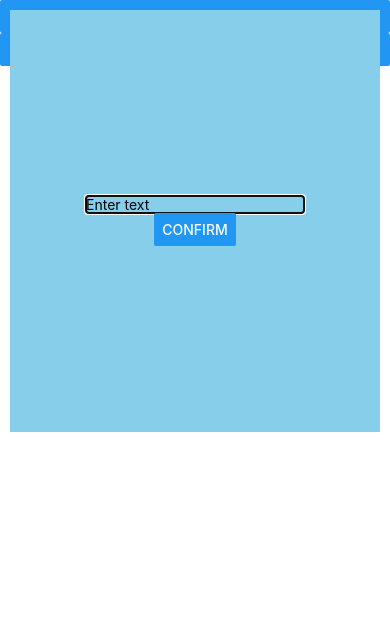
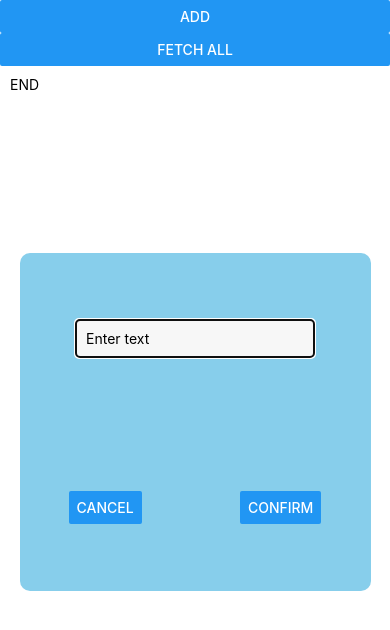
Before and after one commit to mare5x/BolhaJS, a React Native app in the folder BolhaMobile/: screen / in a window 390 px wide. Both pictures are taken after a click on the button "ADD". Shown: the top 630 px of the page. Built offline with nearby package versions, Linux system fonts and the light colour scheme.

Commit message:
Better InputDialog (cancel button).

```diff
--- a/BolhaMobile/App.js
+++ b/BolhaMobile/App.js
@@ -19,23 +19,38 @@ class InputDialog extends Component {
     this.props.onConfirm(this.state.text);
   }
 
+  _cancelButtonPressed = () => {
+    this.props.onCancel();
+  }
+
   render() {
     return (
       <Modal
         visible={this.props.visible}
         transparent={true}
       >
-        <View style={styles.inputDialog}>
+        {/* The outer view centers the inner view ... */}
+        <View style={styles.inputDialogOuter}>
+          <View style={styles.inputDialogInner}>
             <TextInput
+              style={styles.textInput}
               autoFocus={true}
               placeholder="Enter text"
               onChangeText={this._textChanged}
+            />
+
+            <View style={{flexDirection: "row", justifyContent: "space-around", alignSelf: "stretch"}}>
+              <Button
+                onPress={this._cancelButtonPressed}
+                title="Cancel"
               />
 
               <Button
                 onPress={this._confirmButtonPressed}
                 title="Confirm"
               />
+            </View>
+          </View>
         </View>
       </Modal>
     );
@@ -47,16 +62,19 @@ class TextList extends Component {
     super(props);
 
     this._id = 0;
-  }
-
-  state = {
+    this.state = {
       entries: [],
       inputDialogVisible: false
+    }
   }
 
   _inputDialogConfirmed = (text) => {
     this.setState({ inputDialogVisible: false });
     this._addItem(text);
+  }
+
+  _inputDialogCancelled = () => {
+    this.setState({ inputDialogVisible: false });
   }
 
   _addItem = (text) => {
@@ -93,6 +111,7 @@ class TextList extends Component {
         <InputDialog
           visible={this.state.inputDialogVisible}
           onConfirm={this._inputDialogConfirmed}
+          onCancel={this._inputDialogCancelled}
         />
 
         <FlatList
@@ -241,13 +260,25 @@ const styles = StyleSheet.create({
     fontWeight: 'bold'
   },
 
-  inputDialog: {
-    padding: 10,
-    margin: 10,
-    backgroundColor: 'skyblue',
-    height: '50%',
+  inputDialogOuter: {
+    flex: 1,
     justifyContent: "center",
     alignItems: "center"
+  },
+
+  inputDialogInner: {
+    backgroundColor: 'skyblue',
+    height: '40%',
+    width: '90%',
+    justifyContent: "space-around",
+    alignItems: "center",
+    borderRadius: 10
+  },
+
+  textInput: {
+    padding: 10,
+    backgroundColor: "rgba(247,247,247,1.0)",
+    borderRadius: 4
   },
 
   sectionListItem: {
```
Lines whose indentation alone changed are shown as unchanged.
